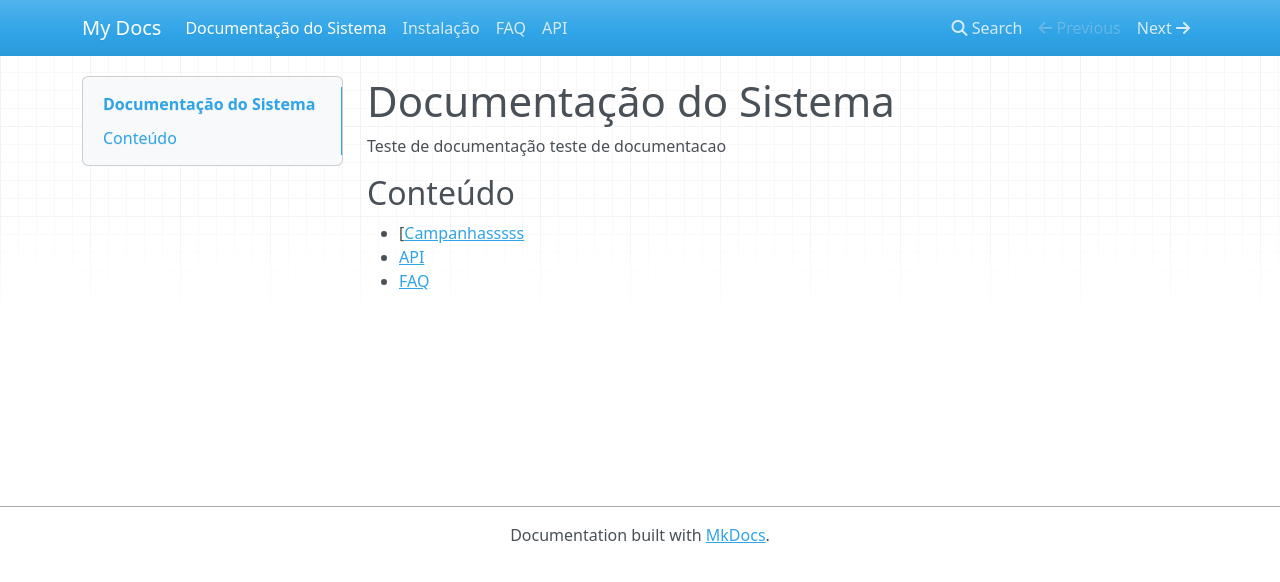
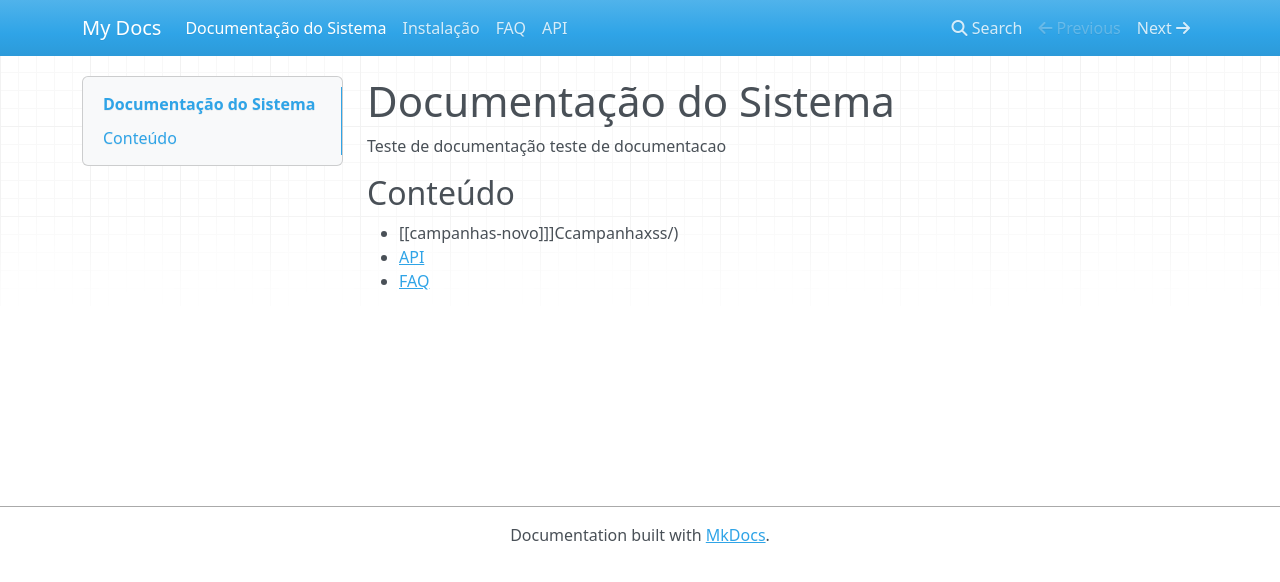
Before and after one commit to suporte552/documentacao, an MkDocs documentation site: the page built from docs/index.md, in a window 1280 px wide. Shown: the top 582 px of the page. Built offline with MkDocs 1.6.1, drawn with Linux system fonts in a browser that asks for light colours; nearby versions of some CDN libraries.

Commit message:
vault backup: 2026-03-16 17:16:10

```diff
--- a/docs/index.md
+++ b/docs/index.md
@@ -4,6 +4,6 @@ Teste de documentação
   teste de documentacao
 ## Conteúdo
 
-- [[Campanhasssss](campanhaxss/)
+- [[campanhas-novo]]]Ccampanhaxss/)
 - [API](api/)
 - [FAQ](faq/)
```
Also changed, not shown: docs/campanhas-novo.md (renamed from docs/campanhas.md), 1 other file.
